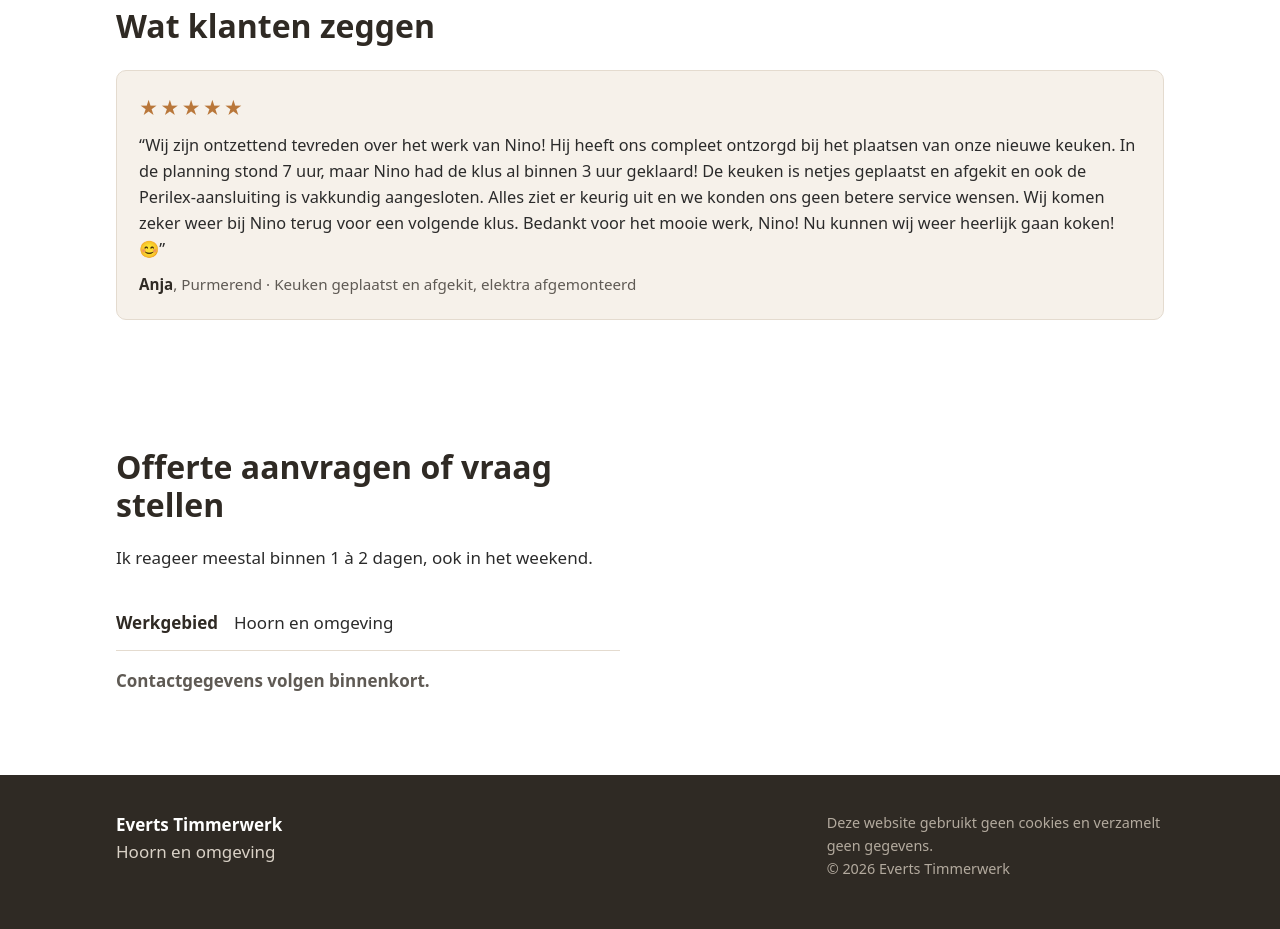
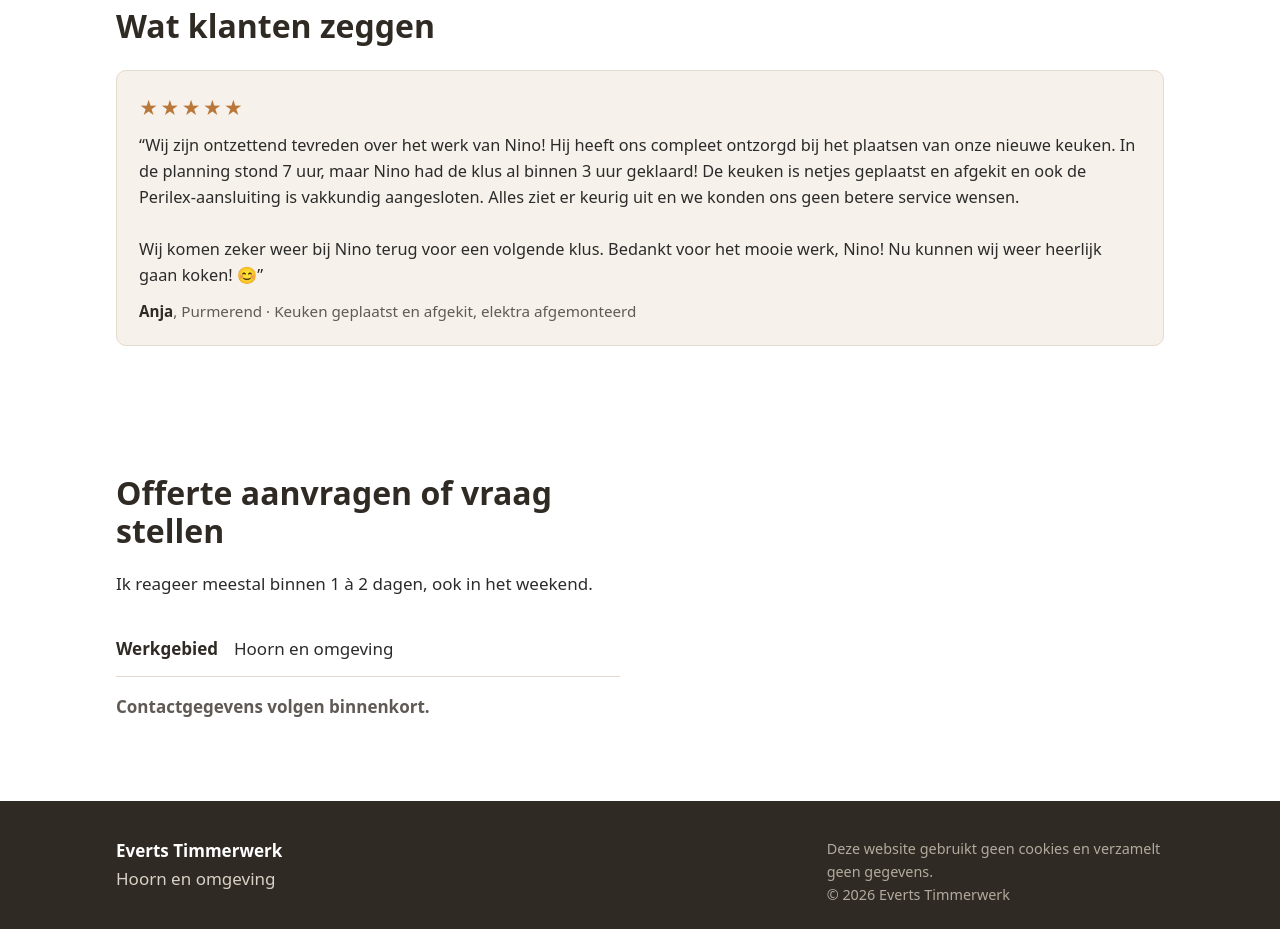
Before and after one commit to NinoLua/evertstimmerwerk, a plain HTML site: page index.html in a window 1280 px wide. Shown: the part 3840-4769 px from the top of the page. Drawn offline with Linux system fonts and the light colour scheme.

Commit message:
Update style.css

```diff
--- a/style.css
+++ b/style.css
@@ -266,7 +266,7 @@ a { color: var(--hout-donker); }
 }
 .review__sterren { color: var(--hout); font-size: 1.15rem; letter-spacing: 2px; }
 .review__sterren .leeg { color: #d8cbb9; }
-.review blockquote { margin: 0; font-size: 1.02rem; }
+.review blockquote { margin: 0; font-size: 1.02rem; white-space: pre-line; }
 .review blockquote::before { content: "\201C"; }
 .review blockquote::after { content: "\201D"; }
 .review figcaption { color: var(--zacht); font-size: .95rem; margin-top: auto; }
```
